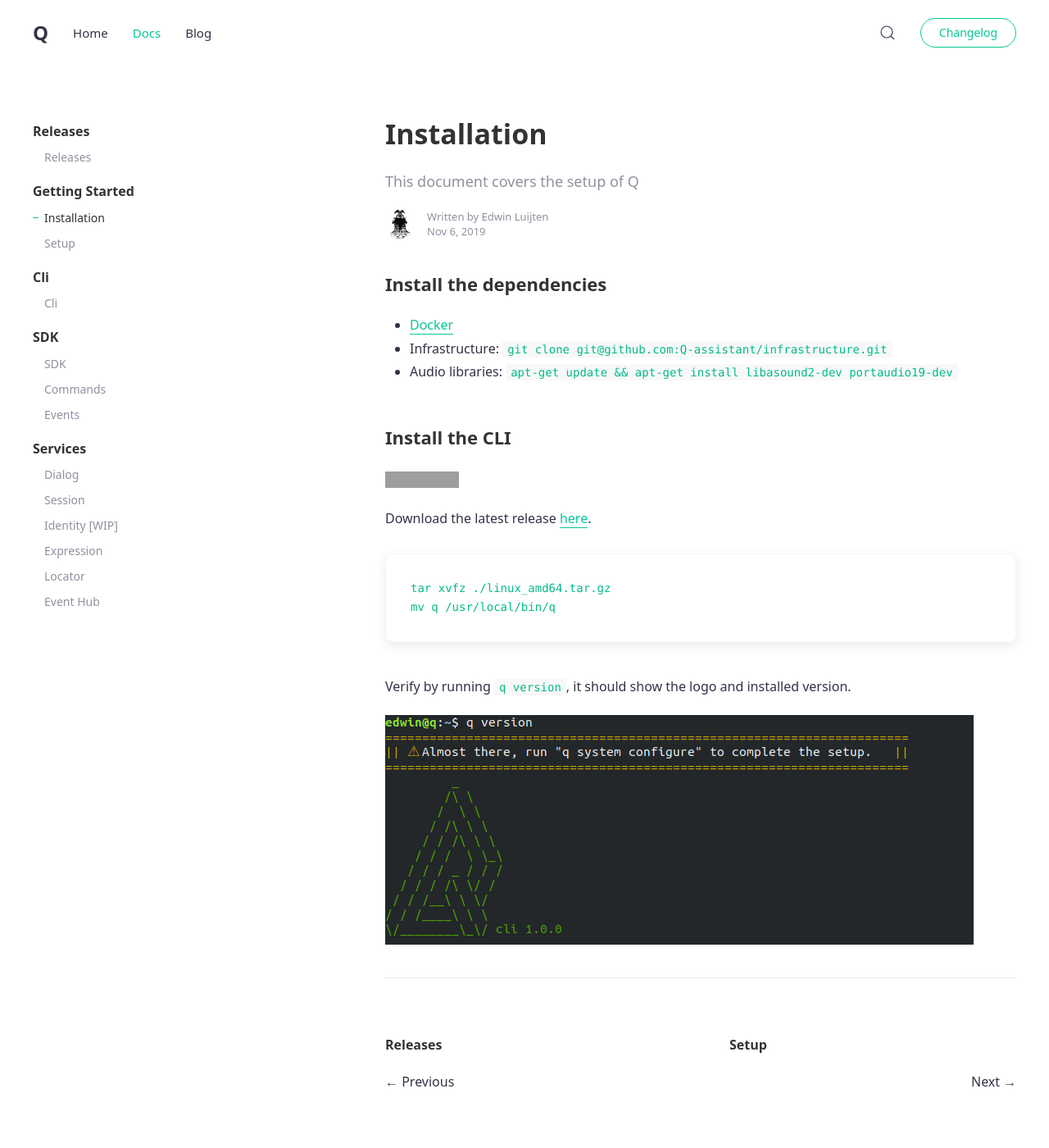
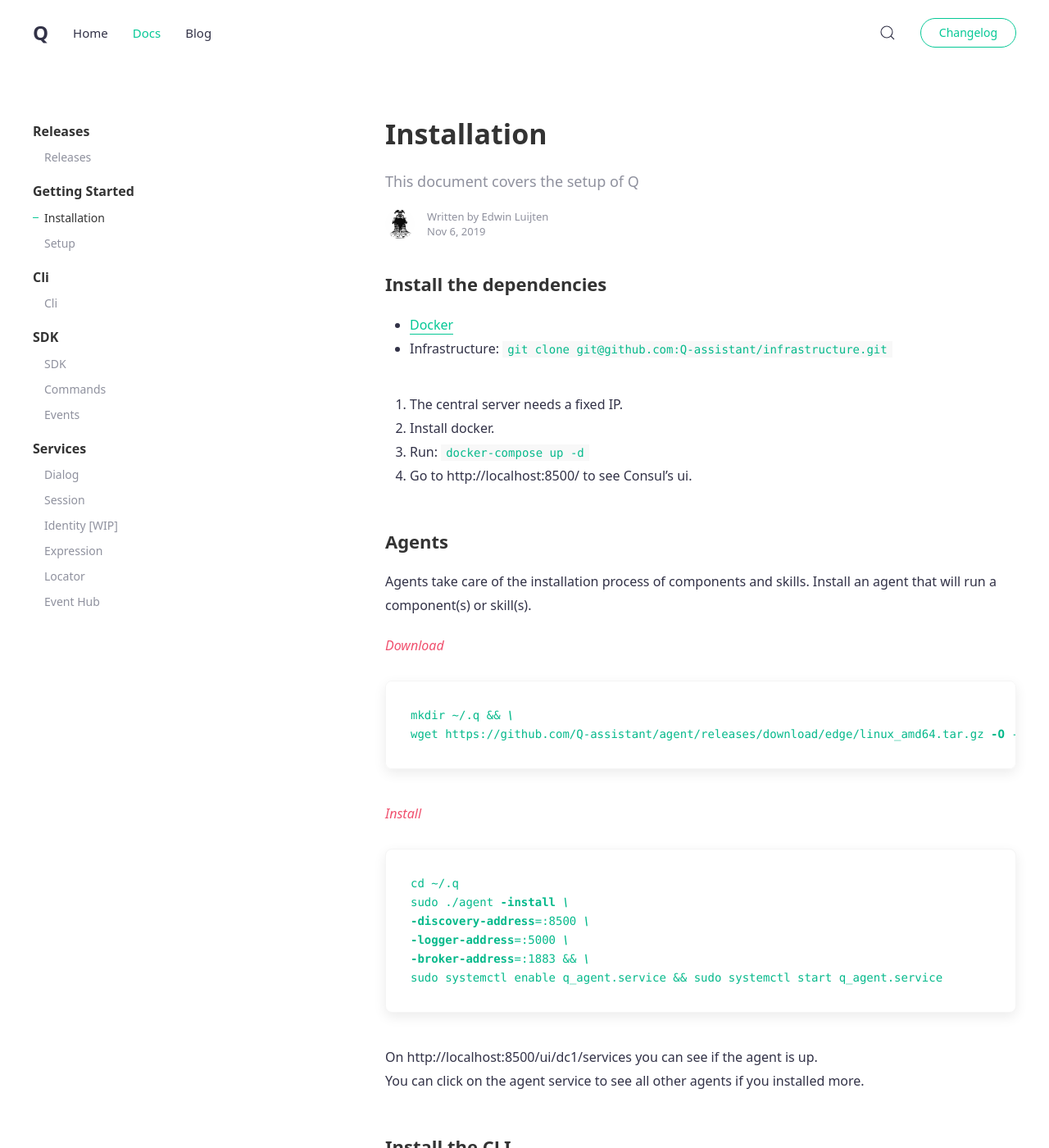
Before and after one commit to techger/Q-assistant.github.io, a Jekyll site: the page built from _docs/installation.md, in a window 1280 px wide and 1400 px high. Shown: the whole window at 82% size. Built offline with Jekyll 4.4.1, drawn with Linux system fonts in a browser that asks for light colours; some of the changed text lies outside the part shown; grey boxes are pictures that could not be loaded.

Commit message:
working on documentation

````diff
--- a/_docs/installation.md
+++ b/_docs/installation.md
@@ -8,10 +8,39 @@ tags: [installation, setup]
 
 - [Docker](https://docs.docker.com/install/linux/docker-ce/ubuntu/){:target="_blank"}
 - Infrastructure: ```git clone git@github.com:Q-assistant/infrastructure.git```
-- Audio libraries: ```apt-get update && apt-get install libasound2-dev portaudio19-dev```
+
+1. The central server needs a fixed IP.
+1. Install docker.
+2. Run: ```docker-compose up -d```
+3. Go to http://localhost:8500/ to see Consul's ui.
+
+### Agents
+Agents take care of the installation process of components and skills.
+Install an agent that will run a component(s) or skill(s).
+
+*Download*
+```bash
+mkdir ~/.q && \
+wget https://github.com/Q-assistant/agent/releases/download/edge/linux_amd64.tar.gz -O - | tar -xz -C ~/.q
+```
+
+*Install*
+```bash
+cd ~/.q
+sudo ./agent -install \
+-discovery-address={{server-ip}}:8500 \
+-logger-address={{server-ip}}:5000 \
+-broker-address={{server-ip}}:1883 && \
+sudo systemctl enable q_agent.service && sudo systemctl start q_agent.service
+```
+
+On http://localhost:8500/ui/dc1/services you can see if the agent is up.
+You can click on the agent service to see all other agents if you installed more.
+
 
 ### Install the CLI
-
+The CLI allows you to install the components and run several commands to interact with Q.
+Install the CLI on the server.
 ![GitHub release (latest SemVer)](https://img.shields.io/github/v/release/q-assistant/cli?sort=semver)
 
 Download the latest release [here](https://github.com/Q-assistant/cli/releases){:target="_blank"}.
````
